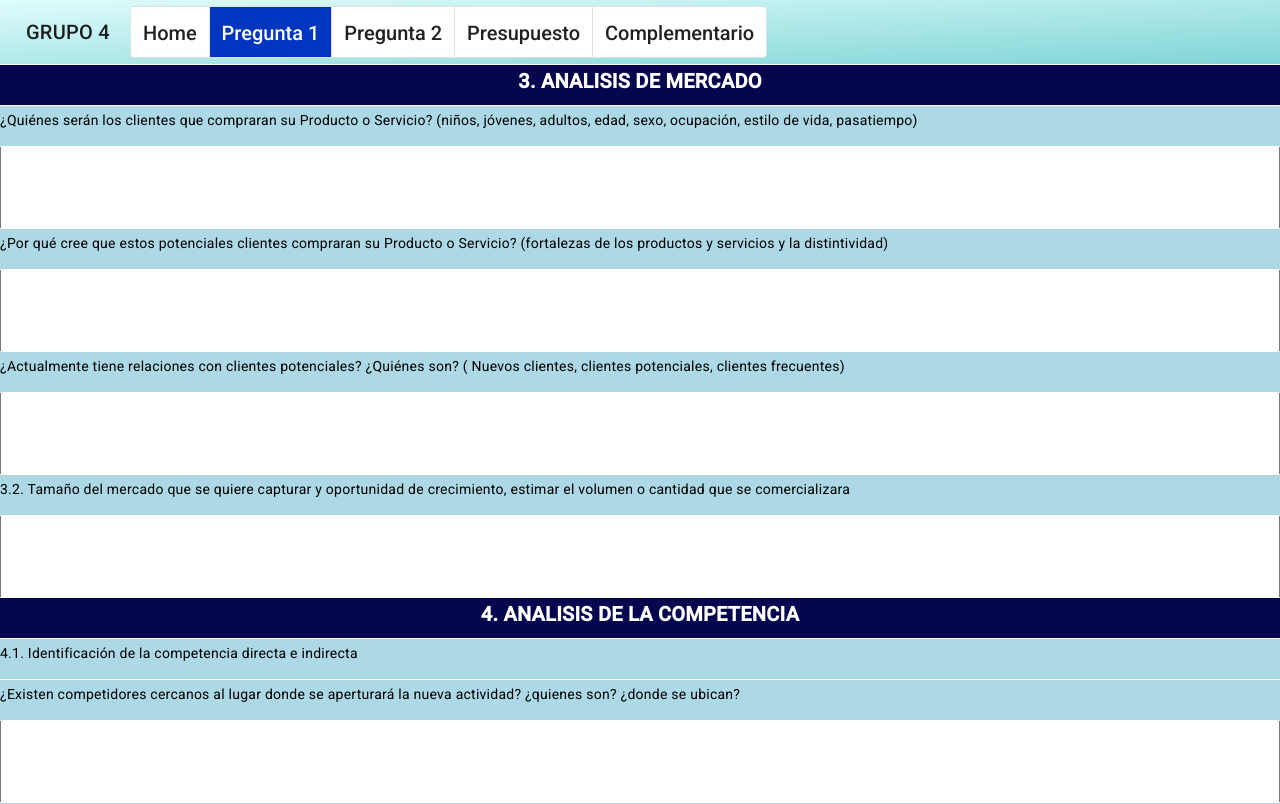
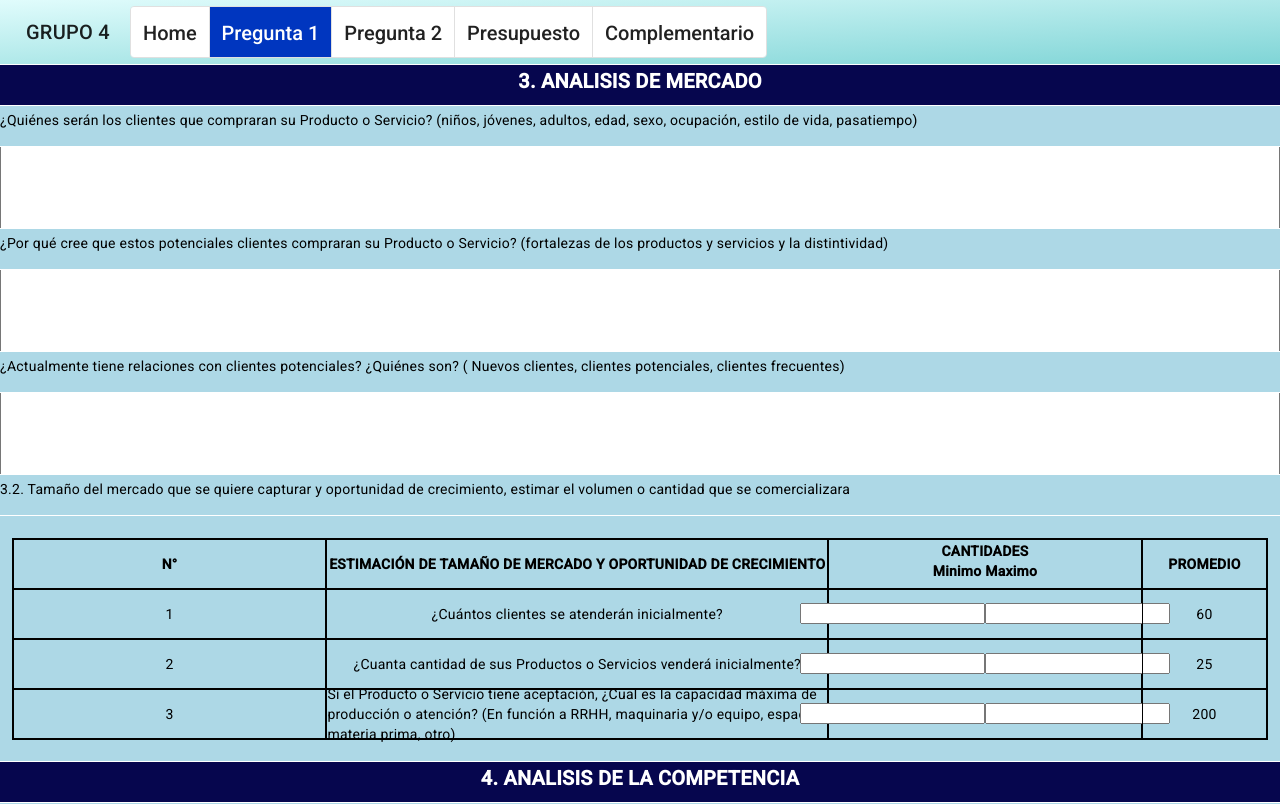
Before and after one commit to vanfranjay/plan-de-negocio, an Angular app in the folder frontend-planDeNegocio/: page /pregunta1 in a window 1280 px wide. Shown: the top 804 px of the page. Built offline with nearby package versions, Linux system fonts and the light colour scheme.

Commit message:
dos columnas

```diff
--- a/frontend-planDeNegocio/src/app/pages/pregunta1/pregunta1.component.html
+++ b/frontend-planDeNegocio/src/app/pages/pregunta1/pregunta1.component.html
@@ -42,8 +42,32 @@
           </p>
         </div>
       </mat-grid-tile>
-      <mat-grid-tile [colspan]="1" [rowspan]="2" class="expand-tile">
-        <textarea class="custom-textarea" placeholder=""></textarea>
+      <mat-grid-tile [colspan]="1" [rowspan]="6" class="expand-tile fondo__subtitulo2">
+        <div  class="table">
+          <div class="table_header"> N°</div>
+          <div class="table_header"> ESTIMACIÓN DE TAMAÑO DE MERCADO Y OPORTUNIDAD DE CRECIMIENTO  </div>
+          <div class="table_header1">
+            <th colspan="2" class="">
+              <tr class="">CANTIDADES</tr>
+            <tr class=""> Minimo Maximo</tr>
+            </th>
+
+          </div>
+          <div class="table_header"> PROMEDIO</div>
+          <div class="table_item">1</div>
+          <div class="table_item">¿Cuántos clientes se atenderán inicialmente?</div>
+          <div class="table_item"><input type="text" class="input" placeholder=""> <input type="text" class="input" placeholder=""> </div>
+          <div class="table_item">60</div>
+          <div class="table_item">2</div>
+          <div class="table_item">¿Cuanta cantidad de sus Productos o Servicios venderá inicialmente?</div>
+          <div class="table_item"><input type="text" class="input" placeholder=""> <input type="text" class="input" placeholder=""> </div>
+          <div class="table_item">25</div>
+          <div class="table_item">3</div>
+          <div class="table_item">Si el Producto o Servicio tiene aceptación, ¿Cual es la capacidad máxima de producción o atención? (En función a RRHH, maquinaria y/o equipo, espacio, materia prima, otro)</div>
+          <div class="table_item"><input type="text" class="input" placeholder=""> <input type="text" class="input" placeholder=""> </div>
+          <div class="table_item">200</div>
+
+        </div>
       </mat-grid-tile>
       <mat-grid-tile [colspan]="1" [rowspan]="1" class="custom-tile">
         <div class="content fondo__subtitlo grid__centerVertical grid__centerhorizontal">
--- a/frontend-planDeNegocio/src/app/pages/pregunta1/pregunta1.component.scss
+++ b/frontend-planDeNegocio/src/app/pages/pregunta1/pregunta1.component.scss
@@ -56,3 +56,53 @@
     font-size: 10px;
   }
 }
+.table{
+  width: 98%;
+  background: lightblue;
+  margin: 50px auto;
+  border: #000 1px solid;
+  display: grid;
+  grid-template-columns: 25% 40% 25% 10%;
+  grid-auto-rows: 50px;
+}
+.table_header{
+  border: #000 1px solid;
+  display: flex;
+  justify-content: center;
+  align-items: center;
+  font-weight: bold;
+}
+.table_item{
+  border: #000 1px solid;
+  display: flex;
+  justify-content: center;
+  align-items: center;
+
+}
+.table_header1{
+  border: #000 1px solid;
+  display: flex;
+  justify-content: center;
+  font-weight: bold;
+  grid-column-start: 3;
+  grid-column-end: 4;
+  grid-row-start: 1;
+  grid-row-end: 1;
+  grid-template-rows: 2 !important;
+  grid-auto-rows: 25px !important;
+}
+.table_header2{
+  border: #000 1px solid;
+  display: flex;
+  justify-content: center;
+  font-weight: bold;
+  justify-items: end;
+  grid-row-start: 4;
+  grid-row-end: 4;
+}
+.input{
+  width: 50% 50%;
+}
+.border-table{
+  border: #000 1px solid;
+}
```
